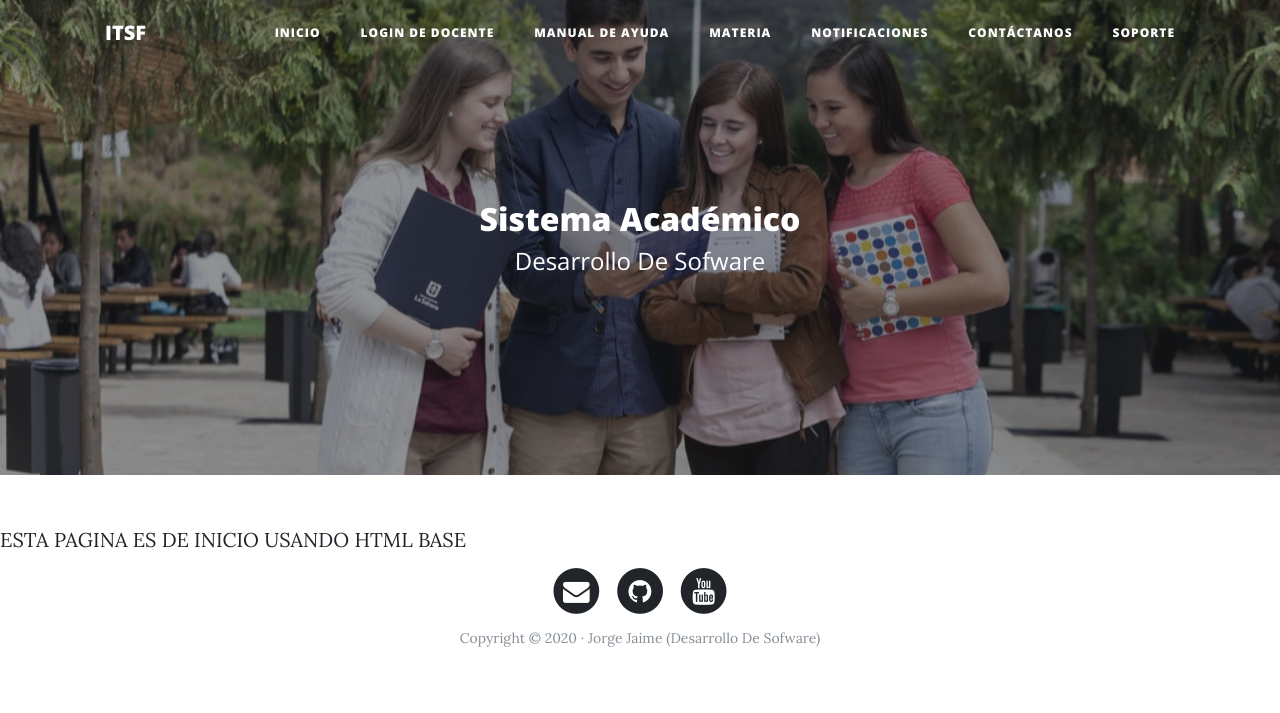
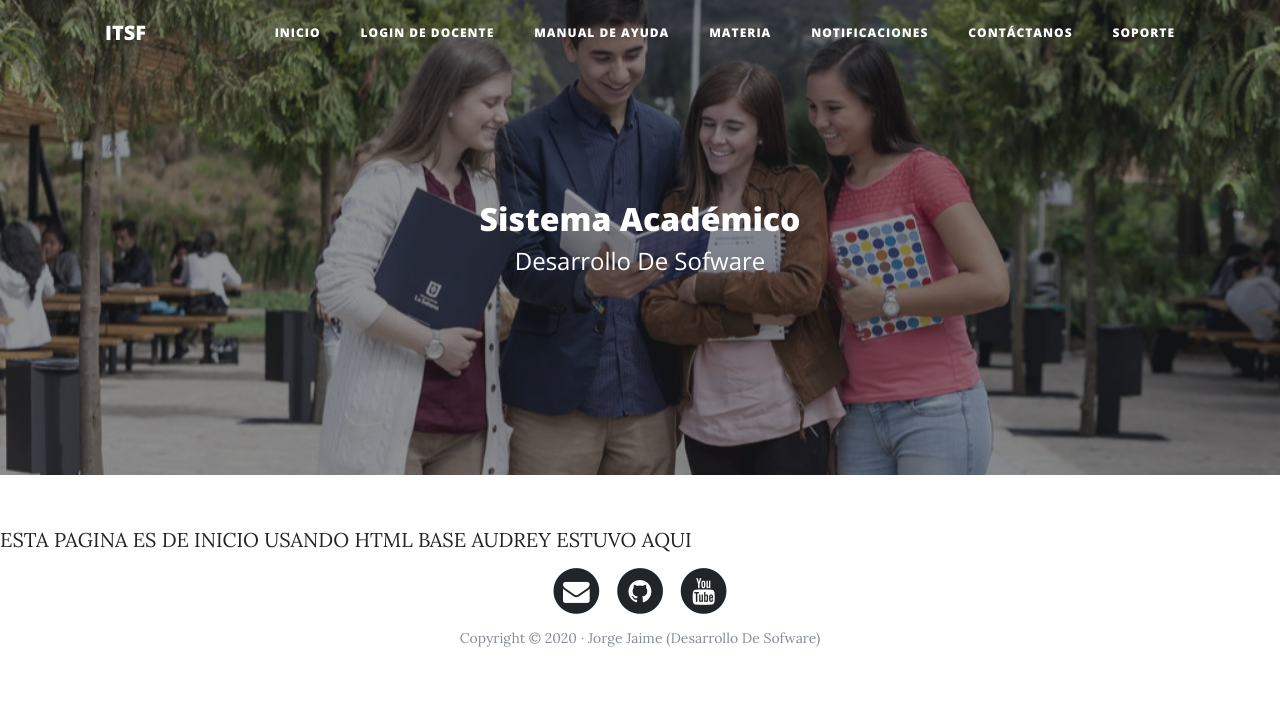
Before and after one commit to Jorgejaime98/sistemacademico, a Django app: page / in a window 1280 px wide. Shown: the top 713 px of the page. Run offline with Django 3.2, Linux system fonts and the light colour scheme; some libraries are stand-ins or nearby versions.

Commit message:
este cambio lo hice yo, audrey

```diff
--- a/sistemacademico/core/templates/home.html
+++ b/sistemacademico/core/templates/home.html
@@ -4,4 +4,4 @@
 
 {% block background %}{% load static %}{% static 'img/home1-bg.jpg' %}{% endblock %}
 
-{% block content %}  ESTA PAGINA ES DE INICIO USANDO HTML BASE {% endblock %}
+{% block content %}  ESTA PAGINA ES DE INICIO USANDO HTML BASE AUDREY ESTUVO AQUI {% endblock %}
```
